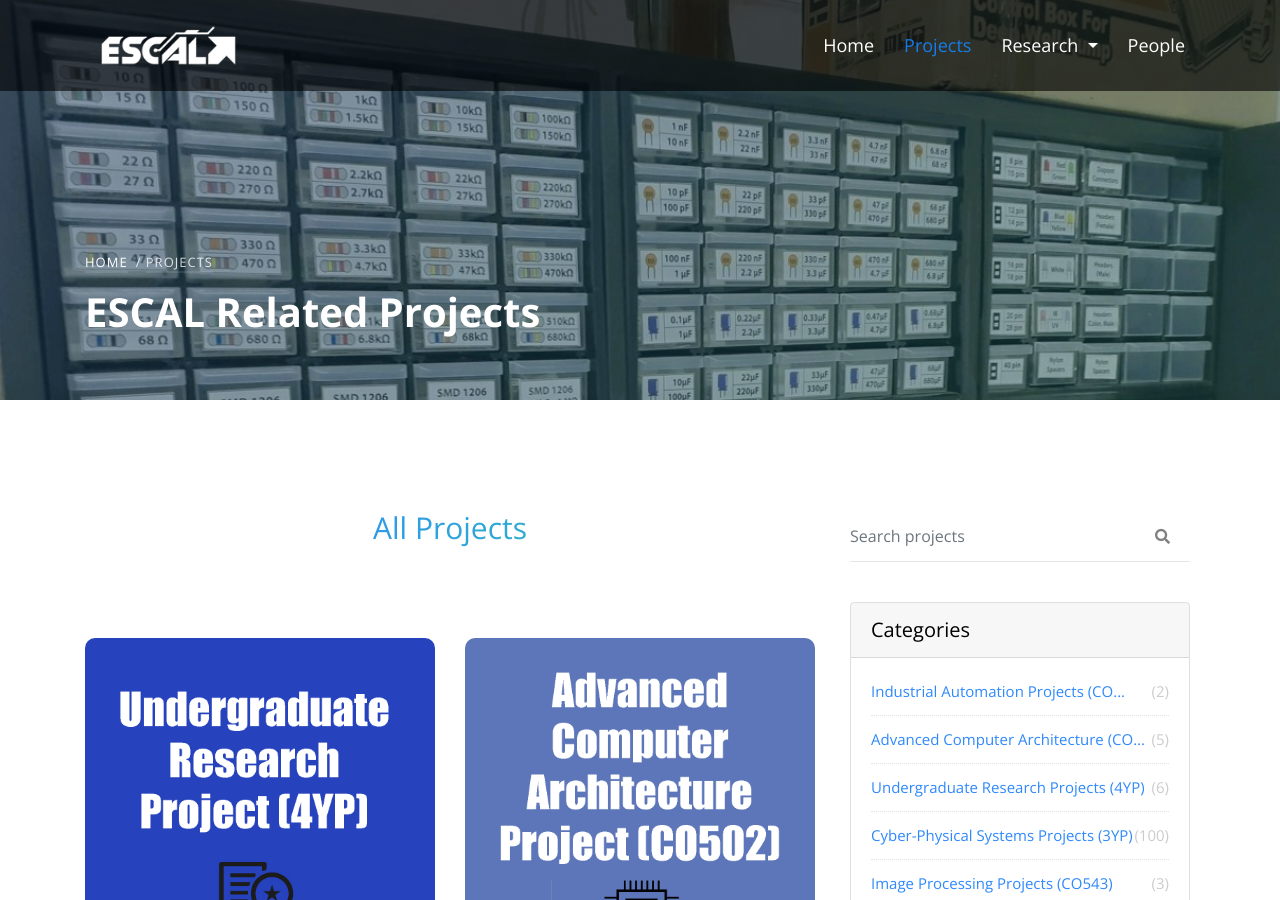
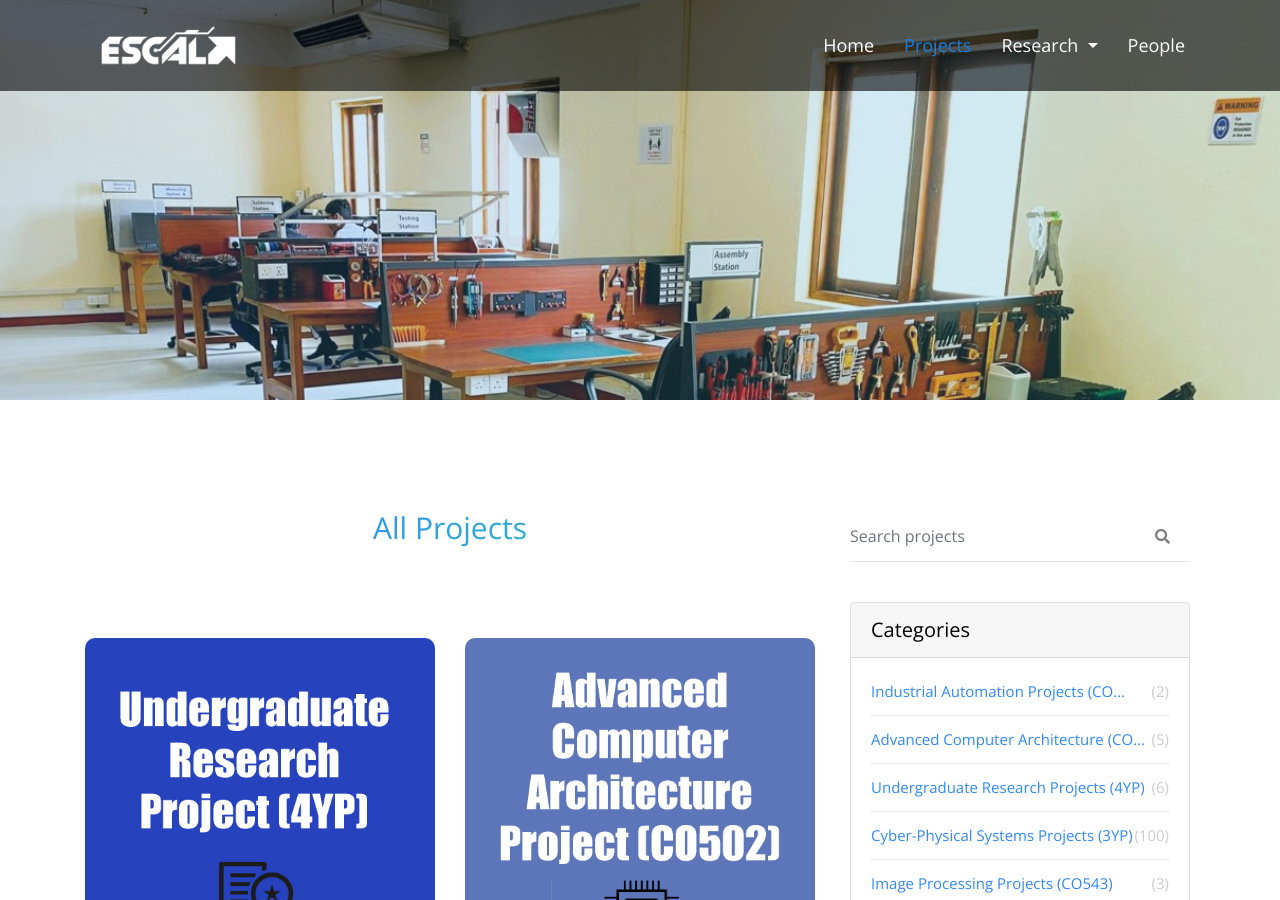
Before and after one commit to cepdnaclk/escal-new, a Jekyll site: the page built from pages/projects/index.html, in a window 1280 px wide and 900 px high. Built offline with Jekyll 4.4.1, drawn with Linux system fonts in a browser that asks for light colours; some web fonts are replaced.

Commit message:
Update index.html

```diff
--- a/pages/projects/index.html
+++ b/pages/projects/index.html
@@ -5,7 +5,8 @@ permalink: /projects/
 ---
 
 <section class="home-slider owl-carousel">
-    <div class="slider-item bread-item" style="background-image: url('../../assets/images/projects.JPG');" data-stellar-background-ratio="0.5">
+    <div class="slider-item bread-item" style="background-image: url('../../assets/images/projects.jpg');" data-stellar-background-ratio="0.5">
+    <div class="slider-item" style="background-image: url('../assets/images/home/image1.JPG');"></div>
         <div class="overlay"></div>
         <div class="container" data-scrollax-parent="true">
             <div class="row slider-text align-items-end">
```
